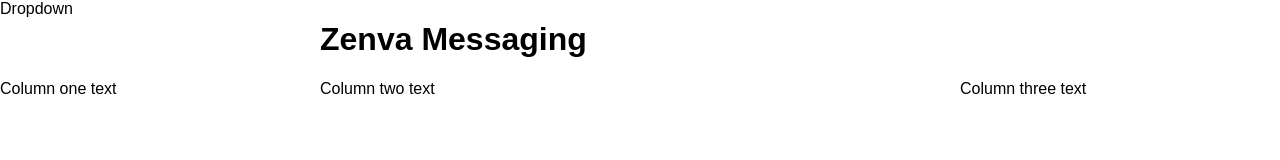
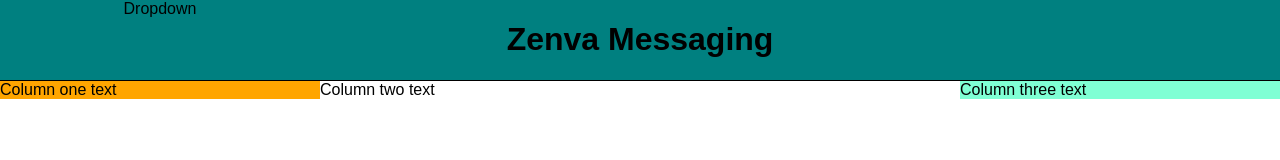
Before and after one commit to jmeyer431/Zenva_Learning, a plain HTML site: page PureCSS Course/index.html in a window 1280 px wide. Drawn offline with nearby package versions, Linux system fonts and the light colour scheme.

Commit message:
PureCSS Course-Lesson 7 Grids Part 4

```diff
--- a/PureCSS Course/index.html
+++ b/PureCSS Course/index.html
@@ -5,6 +5,35 @@
         <link rel="stylesheet" href="https://unpkg.com/purecss@2.0.6/build/grids-responsive-min.css" />
 
         <meta name="viewport" content="width=device-width, initial-scale=1">
+
+        <style>
+            html, body {
+                height: 100%;
+            }
+
+            #header {
+                background-color: teal;
+                text-align: center;
+                border-bottom: solid 1px black;
+            }
+
+            #main {
+                height: 90%;
+            }
+
+            #col-one {
+                max-height: 100%;
+                background-color: orange;
+            }
+
+            #col-two {
+                max-height: 100%;
+            }
+
+            #col-three {
+                background-color: aquamarine;
+            }
+        </style>
     </head>
 
     <body>
@@ -19,7 +48,7 @@
         </div>
 
         <div id="main" class="pure-g">
-            <div id="col-one" class="pure-u-1 pure-u-sm-1-3 pure-u-lg-1-4">
+            <div id="col-one" class="pure-u-1 pure-u-sm-1-3 pure-u-xl-1-4">
                 Column one text
             </div>
 
```
